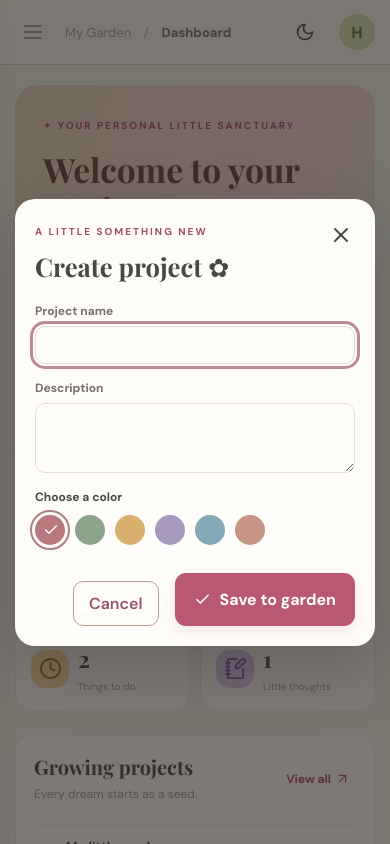
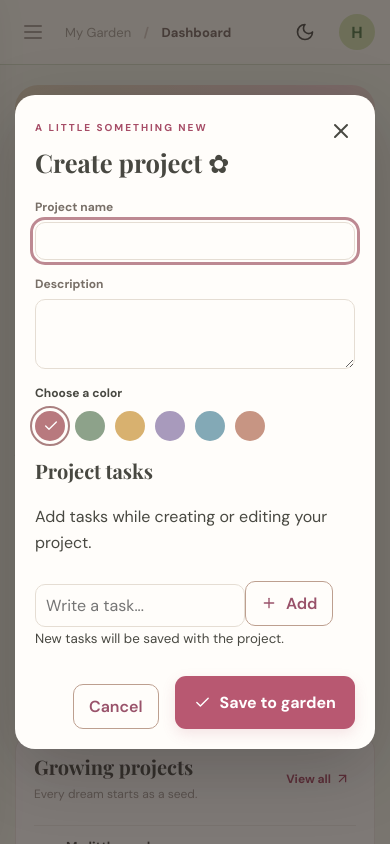
Before and after one commit to hadiswebpro/MyGardenNoteBook, a React (Vite) app: page / in a window 390 px wide. Both pictures are taken after a click on the button "Plant a new project". Shown: the top 844 px of the page. Built offline with nearby package versions, Linux system fonts and the light colour scheme.

Commit message:
Show two-column mobile grids and add tasks within project form

```diff
--- a/src/components/projects/ProjectForm.tsx
+++ b/src/components/projects/ProjectForm.tsx
@@ -1 +1,35 @@
-import{useGarden}from "../../context/GardenContext";import ColorPicker from "../common/ColorPicker";import FormActions from "../common/FormActions";import styles from "./ProjectForm.module.css";export default function ProjectForm(){const{form,setForm,save}=useGarden();return <form className={styles.form} onSubmit={save}><label>Project name<input autoFocus required maxLength={100} value={form.title} onChange={e=>setForm({...form,title:e.target.value})}/></label><label>Description<textarea rows={3} value={form.description} onChange={e=>setForm({...form,description:e.target.value})}/></label><ColorPicker/><FormActions/></form>}
+import {useState} from "react";
+import {Plus,Trash2} from "lucide-react";
+import {useGarden} from "../../context/GardenContext";
+import ColorPicker from "../common/ColorPicker";
+import FormActions from "../common/FormActions";
+import styles from "./ProjectForm.module.css";
+
+export default function ProjectForm(){
+ const {form,setForm,save,editing,data,projectTaskDrafts,setProjectTaskDrafts}=useGarden();
+ const [taskTitle,setTaskTitle]=useState("");
+ const existingTasks=editing?data.tasks.filter(t=>t.projectId===editing):[];
+ const addTask=()=>{
+  const title=taskTitle.trim();
+  if(!title)return;
+  setProjectTaskDrafts(previous=>[...previous,title]);
+  setTaskTitle("");
+ };
+ return <form className={styles.form} onSubmit={save}>
+  <label>Project name<input autoFocus required maxLength={100} value={form.title} onChange={e=>setForm({...form,title:e.target.value})}/></label>
+  <label>Description<textarea rows={3} value={form.description} onChange={e=>setForm({...form,description:e.target.value})}/></label>
+  <ColorPicker/>
+  <div className={styles.taskSection}>
+   <h3>Project tasks</h3>
+   <p>Add tasks while creating or editing your project.</p>
+   {existingTasks.length>0&&<ul className={styles.taskList}>{existingTasks.map(t=><li key={t.id}>{t.done?"✓ ":"○ "}{t.title}</li>)}</ul>}
+   {projectTaskDrafts.length>0&&<ul className={styles.taskList}>{projectTaskDrafts.map((title,index)=><li key={index}><span>{title}</span><button type="button" aria-label={`Remove ${title}`} onClick={()=>setProjectTaskDrafts(tasks=>tasks.filter((_,i)=>i!==index))}><Trash2 size={15}/></button></li>)}</ul>}
+   <div className={styles.addTask}>
+    <input aria-label="New task title" placeholder="Write a task..." maxLength={100} value={taskTitle} onChange={e=>setTaskTitle(e.target.value)} onKeyDown={e=>{if(e.key==="Enter"){e.preventDefault();addTask();}}}/>
+    <button type="button" className="outline" onClick={addTask} disabled={!taskTitle.trim()}><Plus size={16}/> Add</button>
+   </div>
+   <small>New tasks will be saved with the project.</small>
+  </div>
+  <FormActions/>
+ </form>;
+}
```
